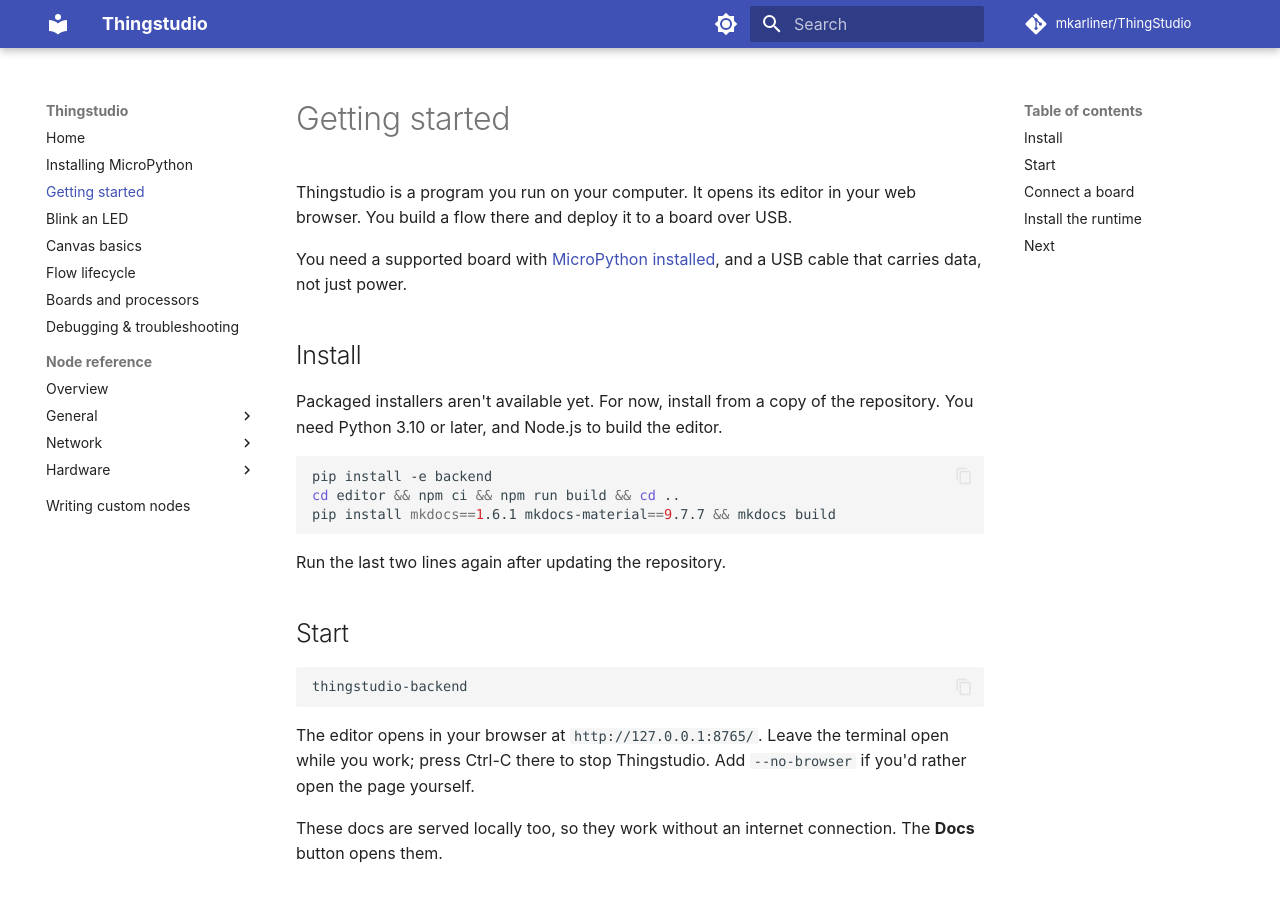
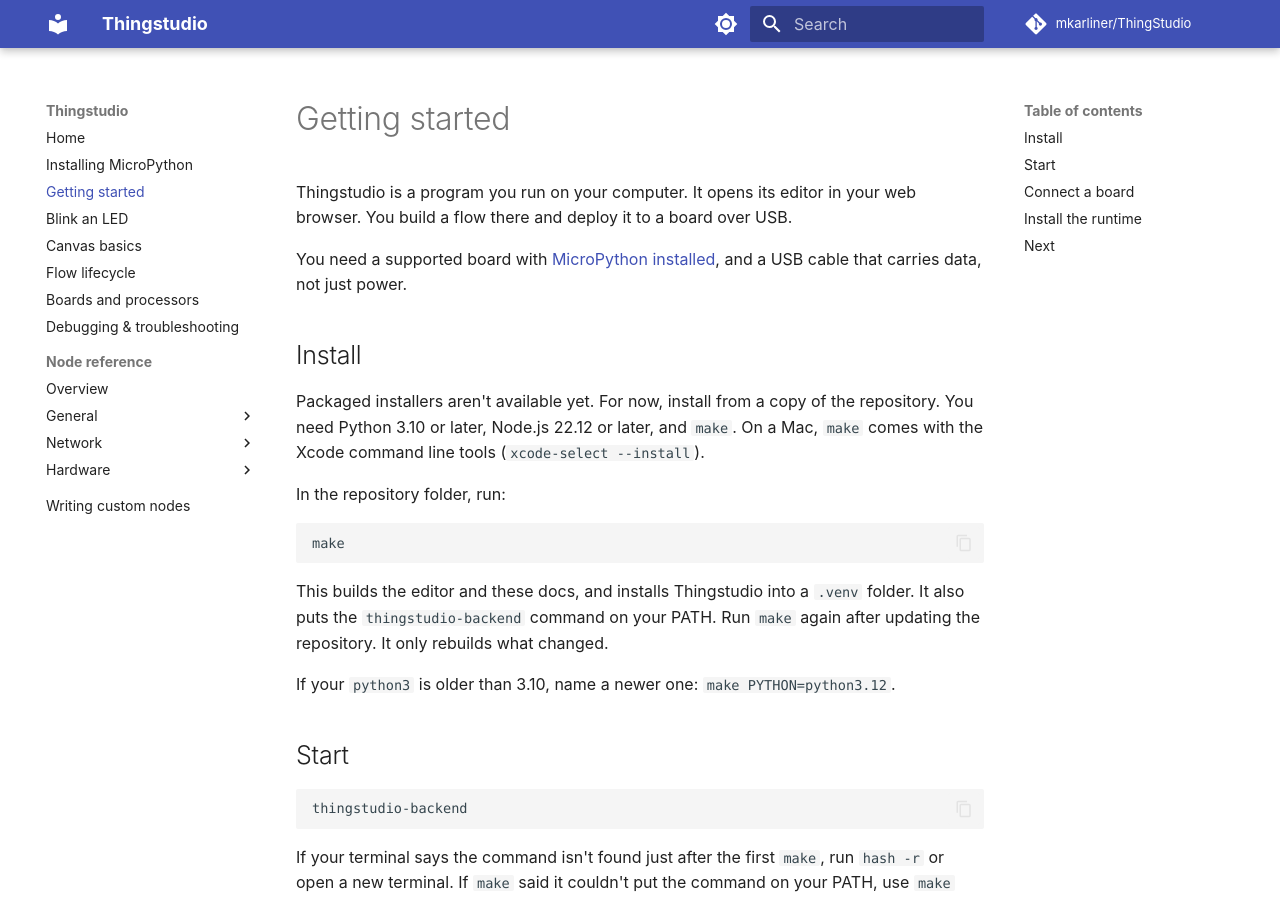
Before and after one commit to mkarliner/ThingStudio, an MkDocs documentation site: the page built from docs/user-guide/getting-started.md, in a window 1280 px wide and 900 px high. Built offline with MkDocs 1.6.1 and Material for MkDocs 9.7.7, drawn with Linux system fonts in a browser that asks for light colours; comment, search, counter and statistics services are not loaded.

Commit message:
Makefile: incremental build, prerequisite checks, links thingstudio-backend onto PATH; log MkDocs future

````diff
--- /dev/null
+++ b/docs/requirements.txt
@@ -0,0 +1,5 @@
+# Docs build tooling, used by the Makefile and .github/workflows/docs.yml.
+# Versions must match docs/third-party-licenses.md's "Documentation build tooling" entry.
+# Stay on mkdocs 1.x: 2.0 is an incompatible rewrite (docs/working-notes/outstanding-items/mkdocs-future.md).
+mkdocs==1.6.1
+mkdocs-material==9.7.7
--- a/docs/user-guide/getting-started.md
+++ b/docs/user-guide/getting-started.md
@@ -6,21 +6,25 @@
 
 ## Install
 
-Packaged installers aren't available yet. For now, install from a copy of the repository. You need Python 3.10 or later, and Node.js to build the editor.
+Packaged installers aren't available yet. For now, install from a copy of the repository. You need Python 3.10 or later, Node.js 22.12 or later, and `make`. On a Mac, `make` comes with the Xcode command line tools (`xcode-select --install`).
+
+In the repository folder, run:
 
 ```sh
-pip install -e backend
-cd editor && npm ci && npm run build && cd ..
-pip install mkdocs==1.6.1 mkdocs-material==9.7.7 && mkdocs build
+make
 ```
 
-Run the last two lines again after updating the repository.
+This builds the editor and these docs, and installs Thingstudio into a `.venv` folder. It also puts the `thingstudio-backend` command on your PATH. Run `make` again after updating the repository. It only rebuilds what changed.
+
+If your `python3` is older than 3.10, name a newer one: `make PYTHON=python3.12`.
 
 ## Start
 
 ```sh
 thingstudio-backend
 ```
+
+If your terminal says the command isn't found just after the first `make`, run `hash -r` or open a new terminal. If `make` said it couldn't put the command on your PATH, use `make run` instead.
 
 The editor opens in your browser at `http://127.0.0.1:8765/`. Leave the terminal open while you work; press Ctrl-C there to stop Thingstudio. Add `--no-browser` if you'd rather open the page yourself.
 
````
Also changed, not shown: CLAUDE.md (+1 -0 lines), README.md (+7 -6 lines), docs/working-notes/decisions.md (+1 -1 lines), docs/working-notes/decisions/repo-tooling.md (+7 -0 lines), docs/working-notes/outstanding-items.md (+4 -0 lines), docs/working-notes/outstanding-items/mkdocs-future.md (added, +28 -0 lines), 3 other files.
